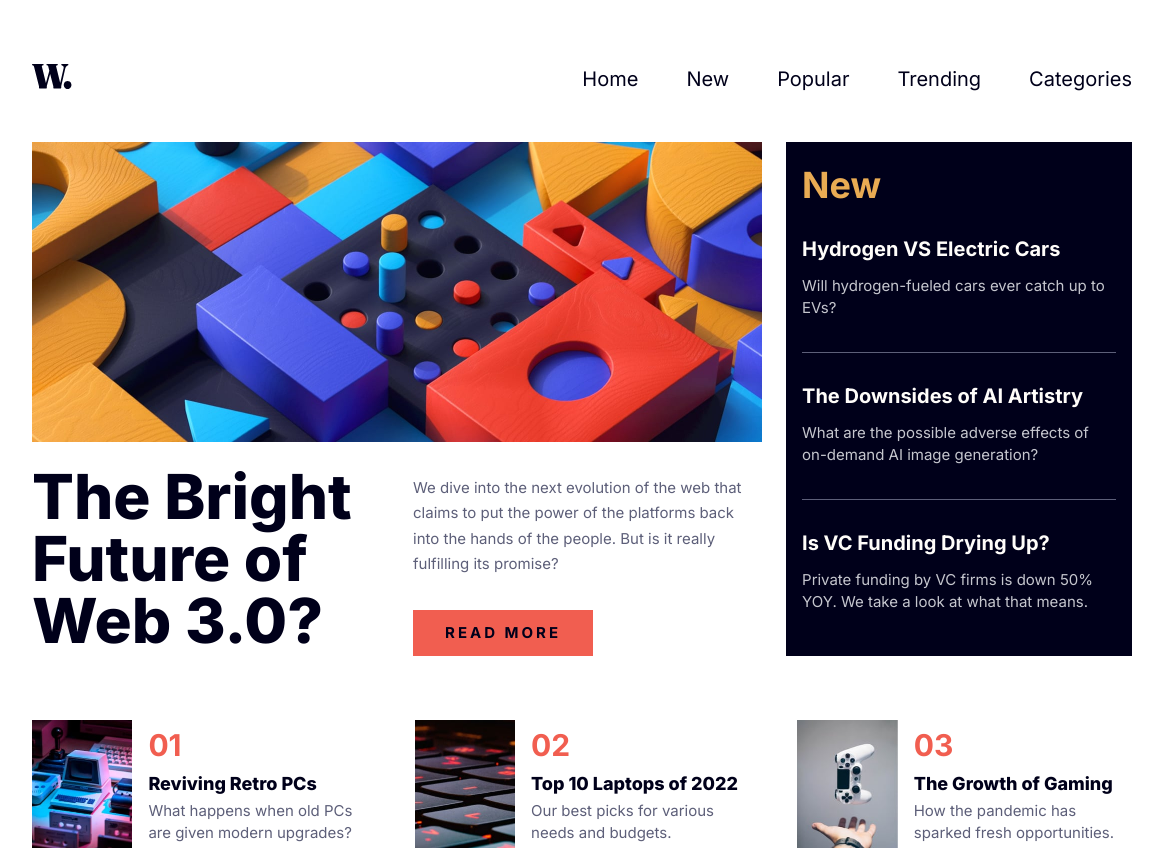
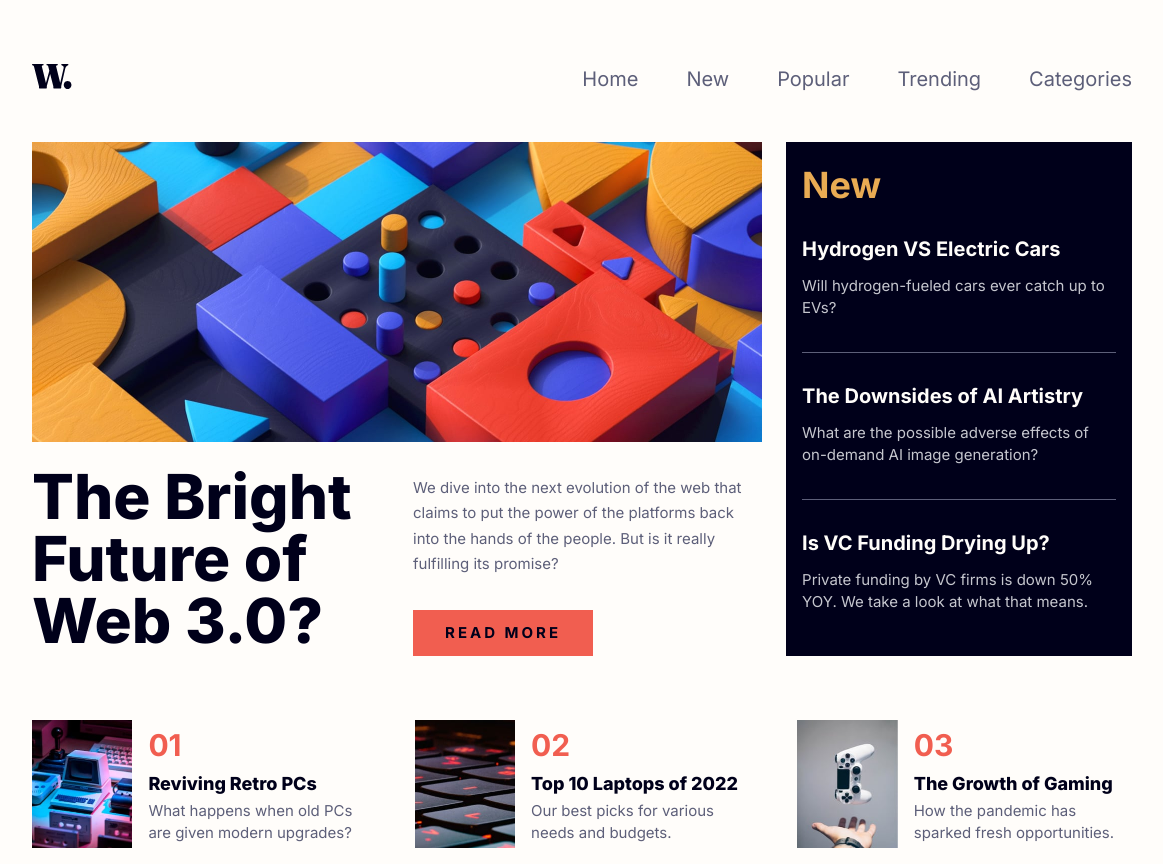
Before and after one commit to PastaSus/news-homepage-main, a plain HTML site: page index.html in a window 1536 px wide. Shown: the whole page, without its empty margins (186-1349 px from the left). Drawn offline with Linux system fonts and the light colour scheme.

Commit message:
change bg color of body and link text color on desktop nav

```diff
--- a/styles.css
+++ b/styles.css
@@ -39,6 +39,8 @@ body {
   font-family: "Inter", sans-serif;
   margin: 0;
   font-size: 0.9375rem;
+
+  background-color: var(--Off-white);
 }
 
 /* Set shorter line heights on headings and interactive elements */
@@ -492,6 +494,10 @@ textarea:not([rows]) {
     gap: var(--spacing-48);
   }
 
+  .nav__link {
+    color: var(--Dark-grayish-blue);
+  }
+
   .nav__link:hover {
     color: var(--Soft-red);
   }
```
